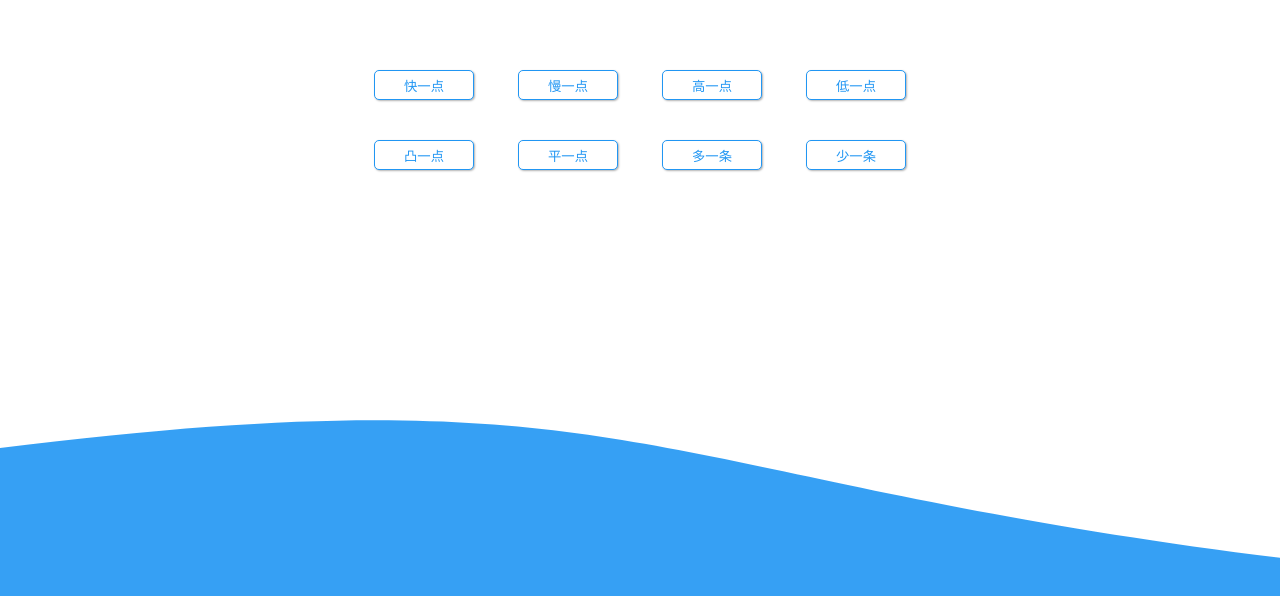
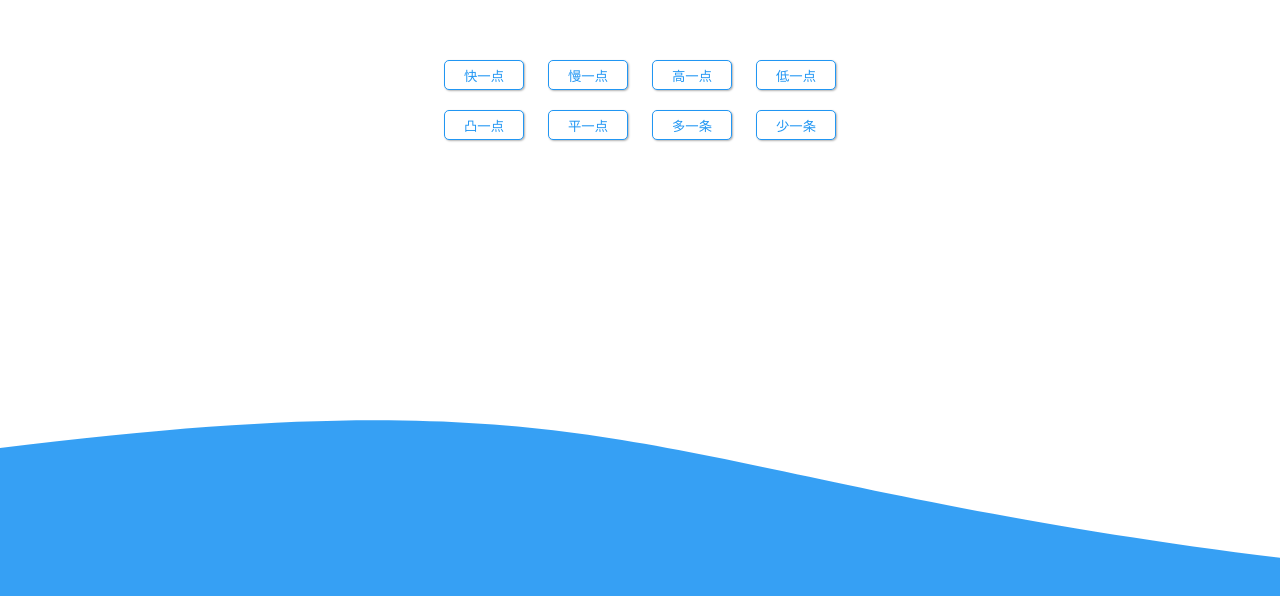
Before and after one commit to shencss/FrontEndDemo, a plain HTML site: page CanvasWave/index.html in a window 1280 px wide. Shown: the part 150-746 px from the top of the page. Drawn offline with Linux system fonts and the light colour scheme.

Commit message:
修改样式

```diff
--- a/CanvasWave/style.css
+++ b/CanvasWave/style.css
@@ -3,6 +3,7 @@ html, body {
 	height:100%;
 	padding:0;
 	margin:0;
+	background-color: #FFF;
 }
 
 .btns {
@@ -14,10 +15,10 @@ html, body {
 }
 
 button {
-	width: 100px;
+	width: 80px;
 	height: 30px;
 	border-radius: 5px;
-	margin:20px;
+	margin:10px;
 	background-color: #FFF;
 	border: 1px solid #2196F3;
 	color: #2196F3;
```
